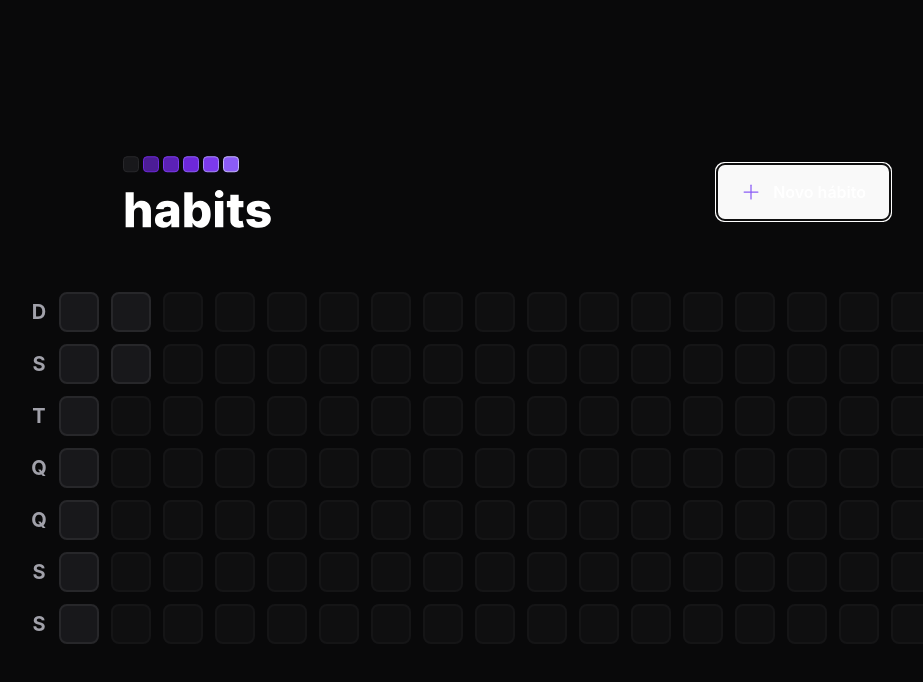
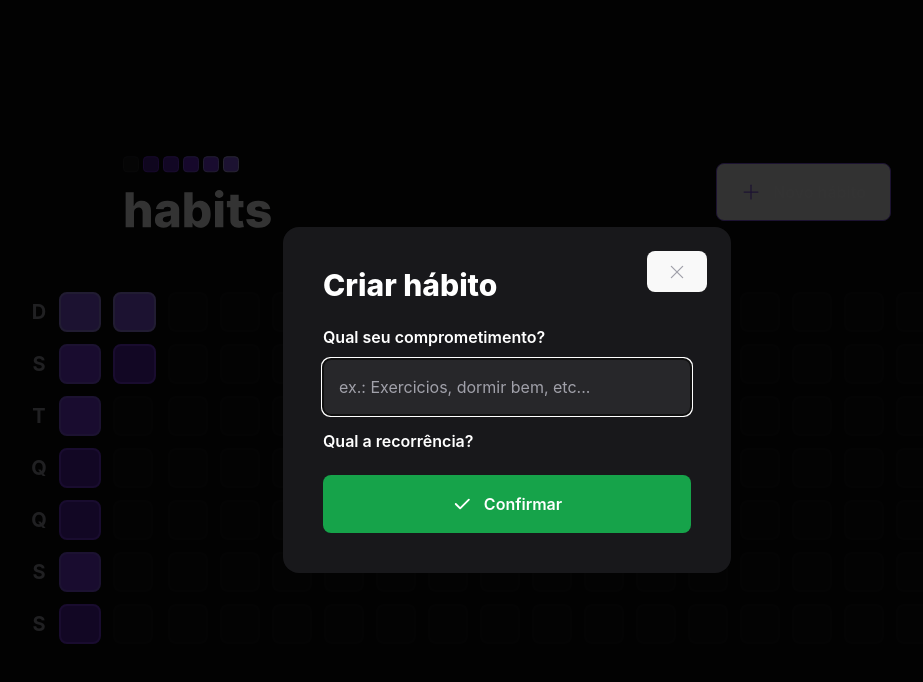
Before and after one commit to samelasoares/habit-web, a React (Vite) app: page / in a window 1280 px wide. Both pictures are taken after a click on the button "Novo hábito". Shown: the top 682 px of the page, without its empty margins (133-1056 px from the left). Built offline with nearby package versions, Linux system fonts and the light colour scheme.

Commit message:
feat: finished the habit creation modal and day details popover and also customized the progress in the habit square

```diff
--- a/package.json
+++ b/package.json
@@ -10,6 +10,9 @@
     "preview": "vite preview"
   },
   "dependencies": {
+    "@radix-ui/react-dialog": "^1.0.5",
+    "@radix-ui/react-popover": "^1.0.7",
+    "clsx": "^2.1.0",
     "dayjs": "^1.11.10",
     "phosphor-react": "^1.4.1",
     "react": "^18.2.0",
--- a/src/components/HabitDay.tsx
+++ b/src/components/HabitDay.tsx
@@ -1,10 +1,47 @@
-//interface HabitDayProps {
- // completed: number;
-//}
+import * as Popover from "@radix-ui/react-popover";
+import { ProgressBar } from "./ProgressBar";
+import clsx from "clsx";
 
-export function HabitDay() {
+interface HabitDayProps {
+  completed: number;
+  amount: number;
+}
+
+export function HabitDay({ completed, amount }: HabitDayProps) {
+  const completedPercentage = Math.round((completed / amount) * 100);
+
   return (
-    <div className="w-10 h-10 bg-zinc-900 border-2 border-zinc-800 rounded-lg"></div>
+    <Popover.Root>
+      <Popover.Trigger
+        className={clsx(
+          "w-10 h-10 border-2 rounded-lg",
+          {
+            "bg-zinc-900 border-zinc-800": completedPercentage == 0,
+            "bg-violet-900 border-violet-700":
+              completedPercentage > 0 && completedPercentage < 20,
+            "bg-violet-800 border-violet-600":
+              completedPercentage > 20 && completedPercentage < 40,
+            "bg-violet-700 border-violet-500":
+              completedPercentage > 40 && completedPercentage < 60,
+            "bg-violet-600 border-violet-500":
+              completedPercentage > 60 && completedPercentage < 80,
+            "bg-violet-500 border-violet-400": completedPercentage > 80,
+          }
+        )}
+      />
 
+      <Popover.Portal>
+        <Popover.Content className="min-w-[320px] p-6 rounded-2xl bg-zinc-900 flex flex-col">
+          <span className="font-semibold text-zinc-400">segunda-feira</span>
+          <span className="mt-1 font-extrabold leading-tight text-3xl">
+            08/01
+          </span>
+
+          <ProgressBar progress={completedPercentage} />
+
+          <Popover.Arrow height={8} width={16} className="fill-zinc-900" />
+        </Popover.Content>
+      </Popover.Portal>
+    </Popover.Root>
   );
 }
--- a/src/components/Header.tsx
+++ b/src/components/Header.tsx
@@ -1,18 +1,40 @@
-import { Plus } from "phosphor-react";
+import { Plus, X } from "phosphor-react";
+import * as Dialog from '@radix-ui/react-dialog';
+
 import logoImage from "../assets/logo.svg";
+import { NewHabitForm } from "./NewHabitForm";
 
 export function Header() {
+
   return (
     <div className="w-full max-w-3xl mx-auto flex items-center justify-between">
       <img src={logoImage} alt="Habits" />
 
-      <button
-        type="button"
-        className="border border-violet-500 font-semibold rounded-lg px-6 py-4 flex items-center gap-3 hover:border-violet-300 "
-      >
-        <Plus size={20} className="text-violet-500" />
-        Novo hábito
-      </button>
+      <Dialog.Root>
+        <Dialog.Trigger
+          type="button"
+          className="border border-violet-500 font-semibold rounded-lg px-6 py-4 flex items-center gap-3 hover:border-violet-300 "
+        >
+          <Plus size={20} className="text-violet-500" />
+          Novo hábito
+        </Dialog.Trigger>
+
+        <Dialog.Portal>
+          <Dialog.Overlay className="w-screen h-screen bg-black/80 fixed inset-0"/>
+
+          <Dialog.Content className="absolute p-10 bg-zinc-900 rounded-2xl w-full max-w-md top-1/2 left-1/2 -translate-x-1/2 -translate-y-1/2">
+            <Dialog.Close className="absolute right-6 top-6 text-zinc-400 hover:text-zinc-200">
+              <X size={20} aria-label="Fechar"/>
+            </Dialog.Close>
+
+            <Dialog.Title className="text-3xl loading-tight font-extrabold">
+              Criar hábito
+            </Dialog.Title>
+
+            <NewHabitForm />
+          </Dialog.Content>
+        </Dialog.Portal>
+      </Dialog.Root>
     </div>
   );
 }
--- /dev/null
+++ b/src/components/NewHabitForm.tsx
@@ -0,0 +1,27 @@
+import { Check } from "phosphor-react";
+
+export function NewHabitForm(){
+  return (
+    <form className="w-full flex flex-col mt-6">
+      <label htmlFor="title" className="font-semibold leading-tight">
+        Qual seu comprometimento?
+      </label>
+
+      <input
+        type="text"
+        id="title"
+        placeholder="ex.: Exercicios, dormir bem, etc... "
+        className="p-4 rounded-lg mt-3 bg-zinc-800 text-white placeholder:text-zinc-400"
+        autoFocus
+      />
+      <label htmlFor="" className="font-semibold leading-tight mt-4">
+        Qual a recorrência?
+      </label>
+
+      <button type="submit" className="mt-6 rounded-lg p-4 flex items-center justify-center gap-3 font-semibold bg-green-600 hover:bg-green-500">
+        <Check size={20} weight="bold" />
+        Confirmar
+      </button>
+    </form>
+  )
+}
--- /dev/null
+++ b/src/components/ProgressBar.tsx
@@ -0,0 +1,19 @@
+interface ProgressBarProps {
+    progress: number
+}
+
+export function ProgressBar(props: ProgressBarProps){
+  return (
+    <div className="h-3 rounded-xl bg-zinc-700 w-ful mt-4">
+       <div
+         role='progressbar'
+         aria-label='Progresso de hábitos completados nesse dia'
+         aria-valuenow={props.progress}
+         className="h-3 rounded-xl bg-violet-600"
+         style={{
+           width: `${props.progress}%`
+         }}
+        />
+    </div>
+  )
+}
--- a/src/components/SummaryTable.tsx
+++ b/src/components/SummaryTable.tsx
@@ -3,12 +3,12 @@
 
 const weekDAys = ["D", "S", "T", "Q", "Q", "S", "S"];
 
-const summaryDates = generateDatesFromYearBeginning()
+const summaryDates = generateDatesFromYearBeginning();
 
-const minimumSummaryDatesSize = 18 * 7
-const amountOfDaysToFill = minimumSummaryDatesSize - summaryDates.length
+const minimumSummaryDatesSize = 18 * 7;
+const amountOfDaysToFill = minimumSummaryDatesSize - summaryDates.length;
 
-console.log(summaryDates)
+console.log(summaryDates);
 
 export function SummaryTable() {
   return (
@@ -27,18 +27,24 @@
       </div>
 
       <div className="grid grid-rows-7 grid-flow-col gap-3">
-        {summaryDates.map(date => {
-          return <HabitDay key={date.toString()} />
+        {summaryDates.map((date) => {
+          return (
+            <HabitDay
+              key={date.toString()}
+              amount={4}
+              completed={Math.round(Math.random()* 5)}
+            />
+          )
         })}
 
-       {amountOfDaysToFill > 0 && Array.from({ length: amountOfDaysToFill}).map((_, i) => {
+        {amountOfDaysToFill > 0 &&
+          Array.from({ length: amountOfDaysToFill }).map((_, i) => {
             return (
               <div
                 key={i}
                 className="w-10 h-10 bg-zinc-900 border-2 border-zinc-800 rounded-lg opacity-40 cursor-not-allowed"
               />
-
-         )
+            );
           })}
       </div>
     </div>
```
Also changed, not shown: 1 other file (tests, documents, lock files or other folders). Lines whose indentation alone changed are shown as unchanged.
